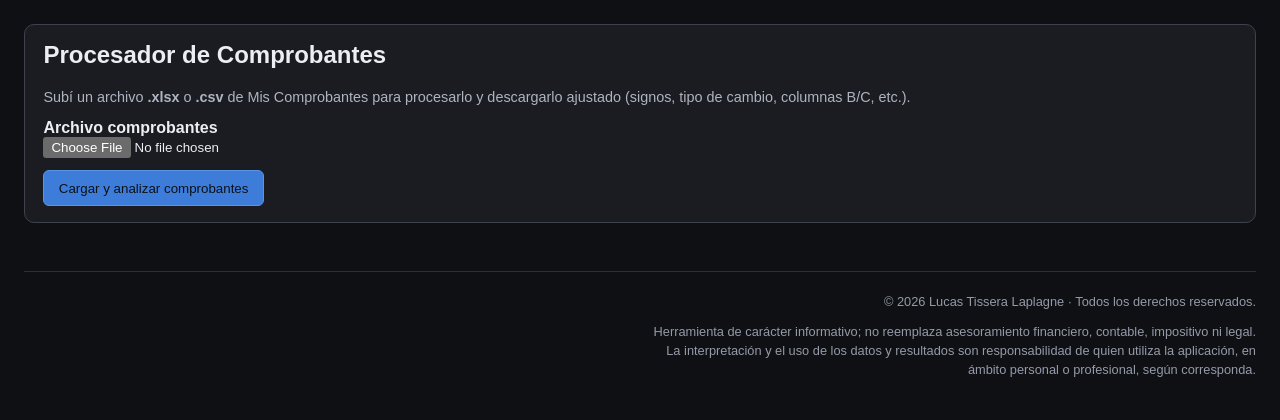
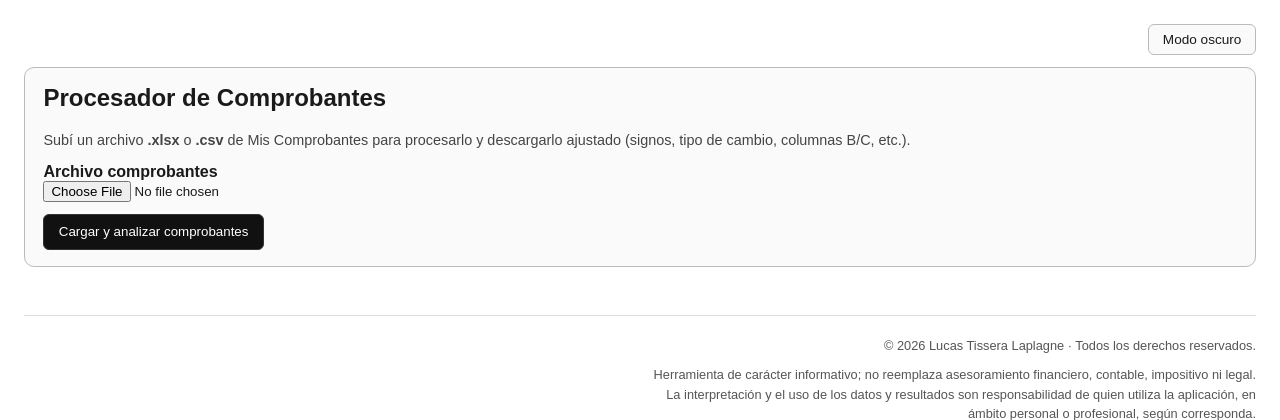
Before and after one commit to lucastissera/analisismiscomprobantes, a Flask app: page / in a window 1280 px wide. Shown: the top 420 px of the page. Run offline with Flask 3, Linux system fonts and the light colour scheme.

Commit message:
Opción modo oscuro o claro

```diff
--- a/templates/index.html
+++ b/templates/index.html
@@ -1,9 +1,18 @@
 <!doctype html>
-<html lang="es" class="modo-oscuro">
+<html lang="es">
   <head>
     <meta charset="UTF-8" />
     <meta name="viewport" content="width=device-width, initial-scale=1.0" />
     <title>Mis Comprobantes — análisis</title>
+    <script>
+      (function () {
+        try {
+          if (localStorage.getItem("tema") === "oscuro") {
+            document.documentElement.classList.add("modo-oscuro");
+          }
+        } catch (e) {}
+      })();
+    </script>
     <style>
       /*
         Referencia: viewport 1920×1080 (ancho útil ~1872px con márgenes).
@@ -281,10 +290,40 @@
       .pie-legal p:last-child {
         margin-bottom: 0;
       }
+      .barra-tema {
+        display: flex;
+        justify-content: flex-end;
+        margin-bottom: 0.75rem;
+      }
+      .btn-tema {
+        margin-top: 0;
+        padding: 0.45rem 0.85rem;
+        font-size: 0.85rem;
+        border: 1px solid var(--border);
+        background: var(--bg-panel);
+        color: var(--text-primary);
+        border-radius: 6px;
+        cursor: pointer;
+      }
+      .btn-tema:hover {
+        filter: brightness(1.06);
+      }
     </style>
   </head>
   <body>
     <div class="pagina">
+      <div class="barra-tema">
+        <button
+          type="button"
+          id="btn-tema"
+          class="btn-tema"
+          aria-pressed="false"
+          aria-label="Activar modo oscuro"
+        >
+          Modo oscuro
+        </button>
+      </div>
+
       {% if error %}
       <div class="error">{{ error }}</div>
       {% endif %}
@@ -459,5 +498,37 @@
         </p>
       </footer>
     </div>
+    <script>
+      (function () {
+        var root = document.documentElement;
+        var btn = document.getElementById("btn-tema");
+        if (!btn) return;
+        var KEY = "tema";
+
+        function sincronizarBoton(oscuro) {
+          btn.setAttribute("aria-pressed", oscuro ? "true" : "false");
+          btn.textContent = oscuro ? "Modo claro" : "Modo oscuro";
+          btn.setAttribute(
+            "aria-label",
+            oscuro ? "Activar modo claro" : "Activar modo oscuro"
+          );
+        }
+
+        function aplicar(oscuro) {
+          if (oscuro) root.classList.add("modo-oscuro");
+          else root.classList.remove("modo-oscuro");
+          try {
+            localStorage.setItem(KEY, oscuro ? "oscuro" : "claro");
+          } catch (e) {}
+          sincronizarBoton(oscuro);
+        }
+
+        sincronizarBoton(root.classList.contains("modo-oscuro"));
+
+        btn.addEventListener("click", function () {
+          aplicar(!root.classList.contains("modo-oscuro"));
+        });
+      })();
+    </script>
   </body>
 </html>
```
